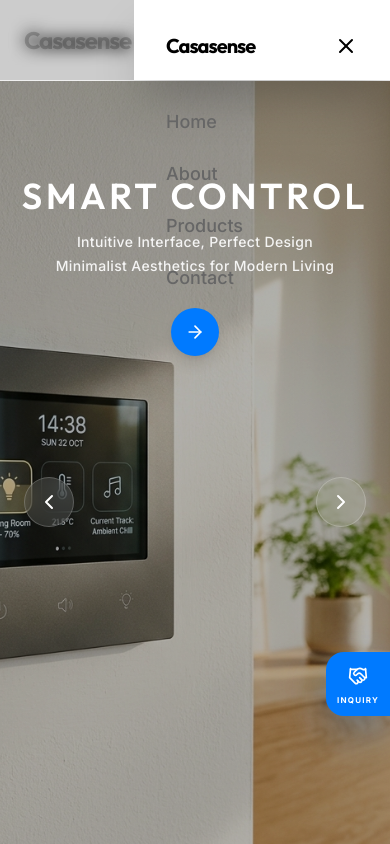
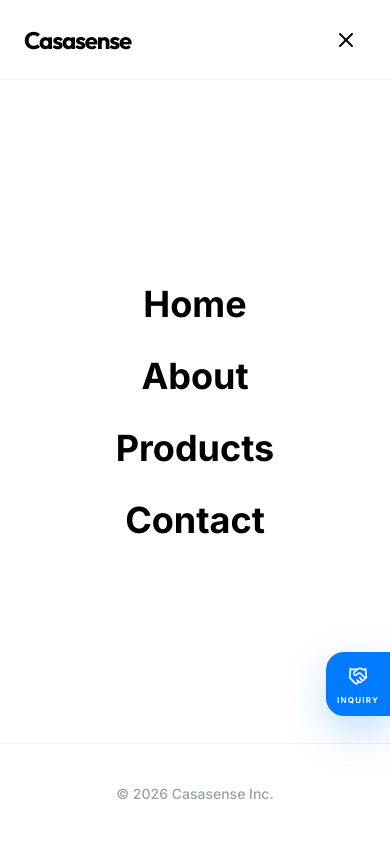
Before and after one commit to revanth892/casabalence, a Next.js app: page / in a window 390 px wide. Both pictures are taken after a click on the button 346 px from the left and 40 px from the top of the page. Shown: the top 844 px of the page. Built offline with nearby package versions, Linux system fonts and the light colour scheme.

Commit message:
fix: resolve mobile menu overlap and enhance responsiveness across all components

```diff
--- a/src/app/globals.css
+++ b/src/app/globals.css
@@ -128,3 +128,24 @@
     @apply font-sans;
   }
 }
+
+@layer utilities {
+  .no-scrollbar::-webkit-scrollbar {
+    display: none;
+  }
+  .no-scrollbar {
+    -ms-overflow-style: none;
+    scrollbar-width: none;
+  }
+
+  .custom-scrollbar::-webkit-scrollbar {
+    width: 4px;
+  }
+  .custom-scrollbar::-webkit-scrollbar-track {
+    background: transparent;
+  }
+  .custom-scrollbar::-webkit-scrollbar-thumb {
+    background: #78D1E1;
+    border-radius: 10px;
+  }
+}
--- a/src/components/Header.tsx
+++ b/src/components/Header.tsx
@@ -1,6 +1,6 @@
 "use client";
 
-import { useState } from "react";
+import { useState, useEffect } from "react";
 import Link from "next/link";
 import { Menu, X } from "lucide-react";
 
@@ -13,10 +13,22 @@ const navLinks = [
 
 export default function Header() {
   const [isOpen, setIsOpen] = useState(false);
+  const [scrolled, setScrolled] = useState(false);
+
+  useEffect(() => {
+    const handleScroll = () => {
+      setScrolled(window.scrollY > 20);
+    };
+    window.addEventListener("scroll", handleScroll);
+    return () => window.removeEventListener("scroll", handleScroll);
+  }, []);
 
   return (
-    <header className="fixed top-0 left-0 right-0 z-50 bg-white/80 backdrop-blur-md border-b border-[#F0F0F0]">
-      <div className="w-full mx-auto px-6 lg:px-16 h-20 flex items-center justify-between">
+    <>
+      <header className={`fixed top-0 left-0 right-0 z-50 transition-all duration-300 ${
+        scrolled ? "bg-white/90 backdrop-blur-md shadow-sm py-4" : "bg-white/80 backdrop-blur-sm py-6"
+      } border-b border-[#F0F0F0]`}>
+        <div className="w-full mx-auto px-6 lg:px-16 flex items-center justify-between">
           {/* Logo */}
           <Link href="/" className="flex items-center space-x-2">
             <span className="text-2xl font-bold tracking-tighter text-black font-heading">
@@ -39,48 +51,59 @@ export default function Header() {
 
           {/* Mobile Menu Button */}
           <button
-          className="md:hidden p-2 text-black"
-          onClick={() => setIsOpen(!isOpen)}
+            className="md:hidden p-2 text-black transition-transform active:scale-90"
+            onClick={() => setIsOpen(true)}
           >
-          {isOpen ? <X className="h-6 w-6" /> : <Menu className="h-6 w-6" />}
+            <Menu className="h-6 w-6" />
+          </button>
+        </div>
+      </header>
+
+      {/* Mobile Menu Full Screen Overlay */}
+      <div
+        className={`fixed inset-0 z-[100] bg-white transition-all duration-500 md:hidden ${
+          isOpen ? "translate-x-0 opacity-100" : "translate-x-full opacity-0"
+        }`}
+      >
+        <div className="flex flex-col h-full">
+          {/* Mobile Menu Header */}
+          <div className="h-20 px-6 flex items-center justify-between border-b border-[#F0F0F0]">
+            <span className="text-2xl font-bold tracking-tighter text-black font-heading">
+              Casasense
+            </span>
+            <button
+              className="p-2 text-black transition-transform active:scale-90"
+              onClick={() => setIsOpen(false)}
+            >
+              <X className="h-6 w-6" />
             </button>
           </div>
 
-      {/* Mobile Sidebar Overlay */}
-      {isOpen && (
-        <div className="fixed inset-0 z-40 md:hidden">
-          {/* Backdrop */}
-          <div
-            className="absolute inset-0 bg-black/20 backdrop-blur-sm"
-            onClick={() => setIsOpen(false)}
-          />
-
-          {/* Drawer */}
-          <div className="absolute top-0 right-0 h-full w-64 bg-white shadow-2xl p-8 flex flex-col">
-            <div className="flex justify-between items-center mb-12">
-              <span className="text-xl font-bold tracking-tighter text-black font-heading">
-                Casasense
-              </span>
-              <button onClick={() => setIsOpen(false)}>
-                <X className="h-6 w-6 text-black" />
-              </button>
-            </div>
-
-            <nav className="flex flex-col space-y-6">
-              {navLinks.map((link) => (
+          {/* Mobile Menu Links */}
+          <nav className="flex-1 flex flex-col items-center justify-center space-y-8 p-6">
+            {navLinks.map((link, index) => (
               <Link
                 key={link.name}
                 href={link.href}
                 onClick={() => setIsOpen(false)}
-                  className="text-lg font-medium text-[#666] hover:text-black transition-colors"
+                className={`text-4xl font-bold text-black transition-all duration-300 hover:text-[#007AFF] transform ${
+                  isOpen ? "translate-y-0 opacity-100" : "translate-y-10 opacity-0"
+                }`}
+                style={{ transitionDelay: `${index * 100}ms` }}
               >
                 {link.name}
               </Link>
             ))}
           </nav>
+
+          {/* Mobile Menu Footer */}
+          <div className="p-10 border-t border-[#F0F0F0] text-center">
+            <p className="text-sm text-gray-400 font-medium">
+              © 2026 Casasense Inc.
+            </p>
           </div>
         </div>
-      )}
-    </header>
+      </div>
+    </>
   );
 }
--- a/src/components/Hero.tsx
+++ b/src/components/Hero.tsx
@@ -74,48 +74,48 @@ export default function Hero() {
               className="object-cover object-center"
             />
             {/* Darker overlay for better text legibility */}
-            <div className="absolute inset-0 bg-black/30" />
+            <div className="absolute inset-0 bg-black/40" />
           </div>
 
           {/* Content Overlay */}
-          <div className="absolute inset-0 flex flex-col items-center justify-start pt-24 text-center z-20">
-            <h2 className={`text-4xl md:text-5xl font-semibold tracking-[0.1em] text-white uppercase font-heading mb-4 transition-all duration-1000 delay-300 ${
+          <div className="absolute inset-0 flex flex-col items-center justify-center pt-20 px-6 text-center z-20">
+            <h2 className={`text-4xl sm:text-5xl md:text-6xl font-semibold tracking-[0.1em] text-white uppercase font-heading mb-6 transition-all duration-1000 delay-300 ${
               index === current ? "translate-y-0 opacity-100" : "translate-y-8 opacity-0"
             }`}>
               {slide.title}
             </h2>
-            <div className={`space-y-1 transition-all duration-1000 delay-500 ${
+            <div className={`space-y-2 transition-all duration-1000 delay-500 ${
               index === current ? "translate-y-0 opacity-100" : "translate-y-8 opacity-0"
             }`}>
-              <p className="text-sm md:text-base font-medium text-white/90 tracking-wide">
+              <p className="text-base sm:text-lg md:text-xl font-medium text-white/90 tracking-wide">
                 {slide.subtitle}
               </p>
-              <p className="text-sm md:text-base font-medium text-white/90 tracking-wide">
+              <p className="text-base sm:text-lg md:text-xl font-medium text-white/90 tracking-wide">
                 {slide.subtext}
               </p>
             </div>
 
             {/* Action Button */}
-            <button className={`mt-8 group relative flex items-center justify-center w-12 h-12 bg-[#007AFF] rounded-full text-white shadow-lg hover:scale-110 transition-all duration-500 delay-700 ${
+            <button className={`mt-10 group relative flex items-center justify-center w-14 h-14 bg-[#007AFF] rounded-full text-white shadow-lg hover:scale-110 transition-all duration-500 delay-700 ${
               index === current ? "scale-100 opacity-100" : "scale-50 opacity-0"
             }`}>
-              <ArrowRight className="h-5 w-5" />
+              <ArrowRight className="h-6 w-6" />
             </button>
           </div>
         </div>
       ))}
 
       {/* Navigation Arrows */}
-      <div className="absolute inset-0 flex items-center justify-between px-6 lg:px-12 z-30 pointer-events-none">
+      <div className="absolute inset-0 flex items-center justify-between px-4 sm:px-6 lg:px-12 z-30 pointer-events-none">
         <button
           onClick={prevSlide}
-          className="pointer-events-auto p-3 bg-white/10 backdrop-blur-md rounded-full text-white hover:bg-white/30 transition-colors border border-white/20"
+          className="pointer-events-auto p-2 sm:p-3 bg-white/10 backdrop-blur-md rounded-full text-white hover:bg-white/30 transition-colors border border-white/20"
         >
           <ChevronLeft className="h-6 w-6" />
         </button>
         <button
           onClick={nextSlide}
-          className="pointer-events-auto p-3 bg-white/10 backdrop-blur-md rounded-full text-white hover:bg-white/30 transition-colors border border-white/20"
+          className="pointer-events-auto p-2 sm:p-3 bg-white/10 backdrop-blur-md rounded-full text-white hover:bg-white/30 transition-colors border border-white/20"
         >
           <ChevronRight className="h-6 w-6" />
         </button>
@@ -128,7 +128,7 @@ export default function Hero() {
             key={index}
             onClick={() => setCurrent(index)}
             className={`h-[3px] transition-all duration-500 rounded-full ${
-              index === current ? "w-8 bg-[#007AFF]" : "w-4 bg-white/40 hover:bg-white/60"
+              index === current ? "w-8 sm:w-10 bg-[#007AFF]" : "w-4 sm:w-5 bg-white/40 hover:bg-white/60"
             }`}
           />
         ))}
--- a/src/components/Services.tsx
+++ b/src/components/Services.tsx
@@ -27,10 +27,10 @@ const services = [
 
 export default function Services() {
   return (
-    <section className="h-screen w-full bg-white flex flex-col justify-center px-6 lg:px-16 overflow-hidden">
+    <section id="services" className="min-h-screen w-full bg-white flex flex-col justify-center px-6 lg:px-16 py-24">
       <div className="max-w-[1400px] mx-auto w-full">
         {/* Heading Line with View All */}
-        <div className="flex justify-between items-end mb-12">
+        <div className="flex flex-col sm:flex-row justify-between items-start sm:items-end mb-12 gap-6">
           <div>
             <span className="text-[#007AFF] font-bold text-xs tracking-[0.2em] uppercase mb-2 block font-heading">
               SERVICES
```
Also changed, not shown: src/components/About.tsx (+10 -10 lines), src/components/Packages.tsx (+8 -8 lines), src/components/Products.tsx (+9 -9 lines), src/components/Solutions.tsx (+8 -8 lines), src/components/Testimonials.tsx (+18 -18 lines). Lines whose indentation alone changed are shown as unchanged.
